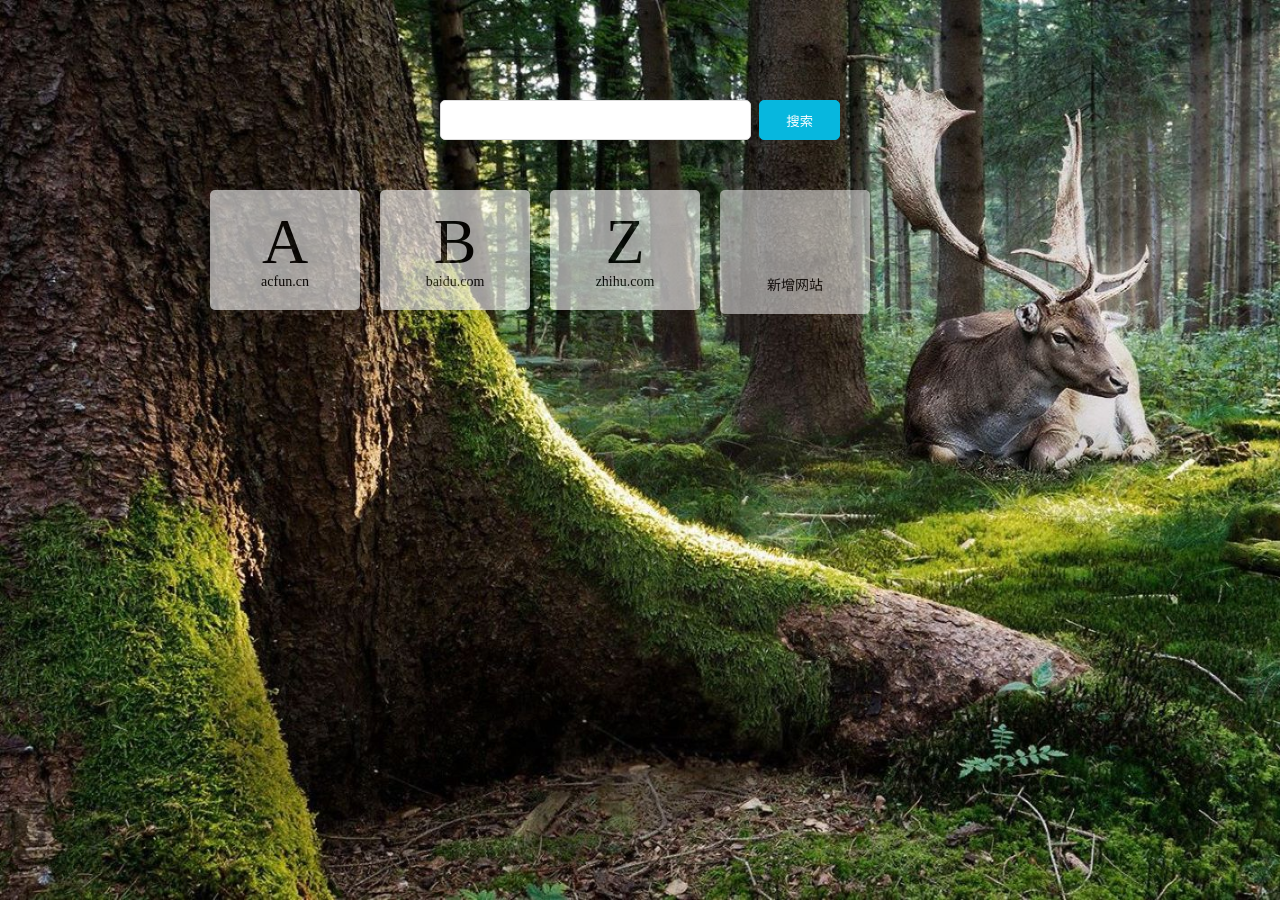
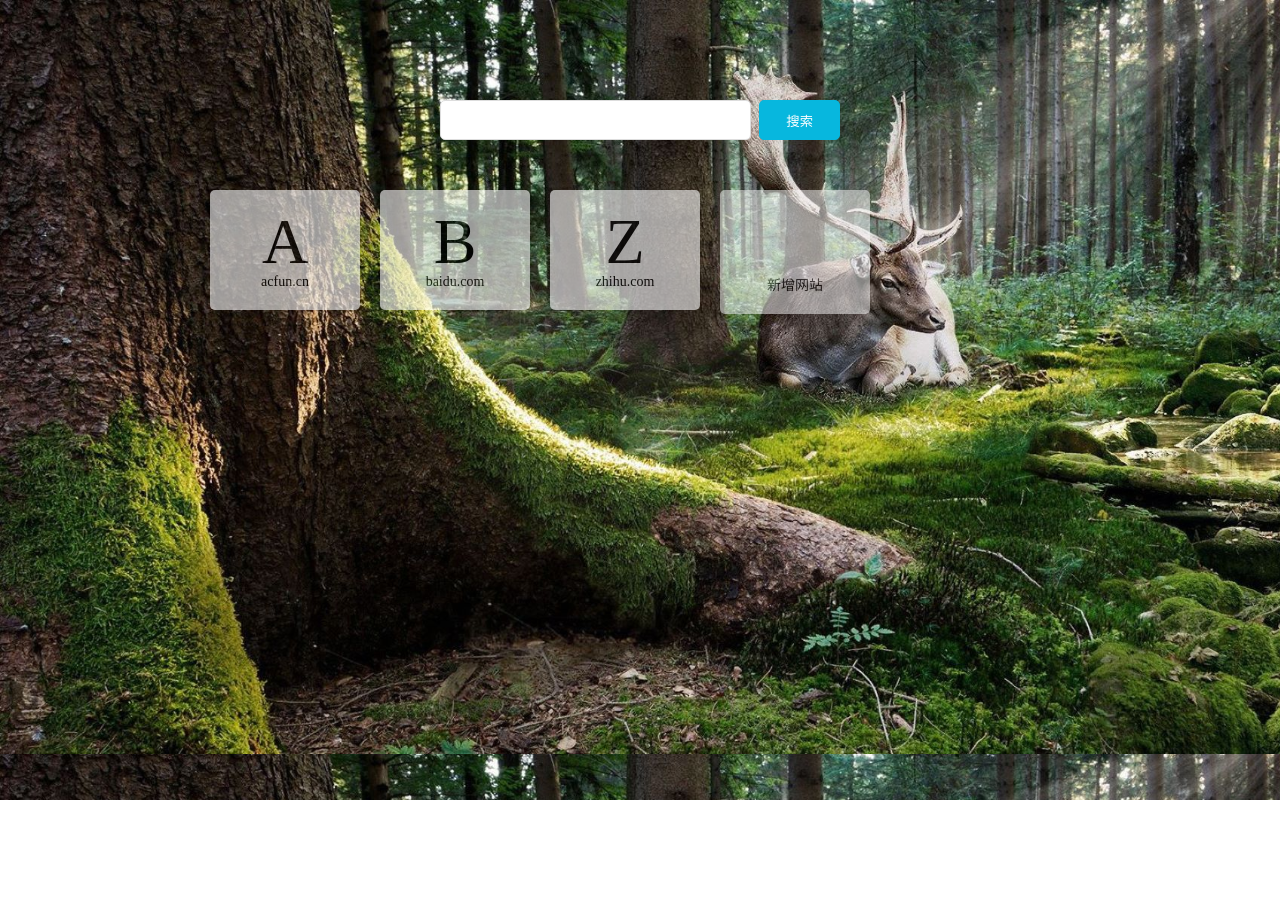
Before and after one commit to maple436/nav-01, a website: page src/index.html in a window 1280 px wide. After the commit the page ends 800 px from the top, so only its background shows below. Drawn offline with nearby package versions, Linux system fonts and the light colour scheme.

Commit message:
第一版-2

```diff
--- /dev/null
+++ b/package.json
@@ -0,0 +1,5 @@
+{
+  "devDependencies": {
+    "cssnano": "^4.1.10"
+  }
+}
--- a/src/style.css
+++ b/src/style.css
@@ -26,8 +26,8 @@ body {
     background: #eee;
     background: url(./images/pcbj.jpeg);
     background-size: cover;
-    /* background-repeat: inherit; */
-    min-height: 100vh;
+    background-repeat: inherit;
+    min-height: 654px;
   }
 }
 
```
Also changed, not shown: dist/index.html, dist/pcbj.f59bdd04.jpeg (added), dist/sjbj.a9ed6fb0.jpg (added), 9 other files.
